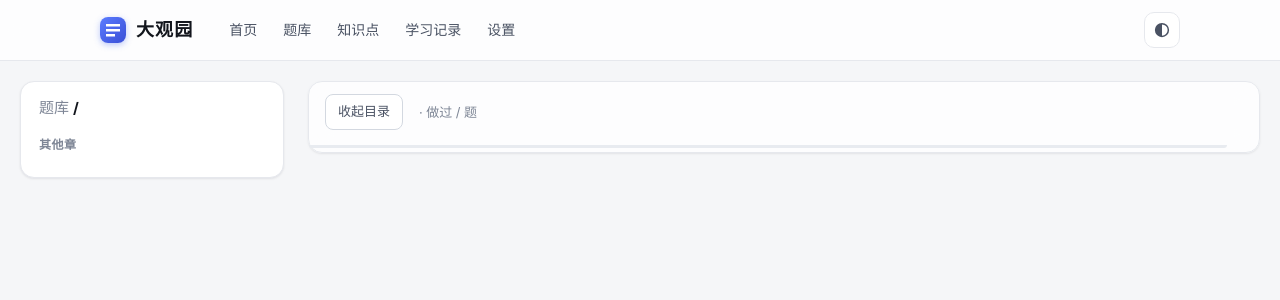
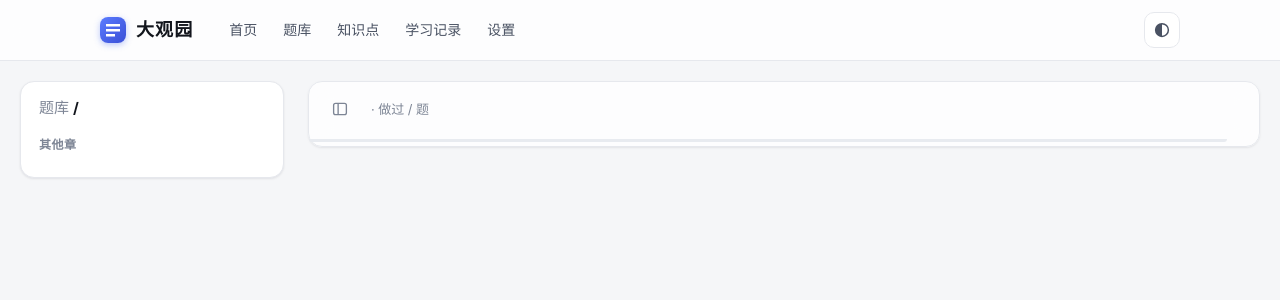
Before and after one commit to Huantian008/daguanyuan, a FastAPI app: template dgy/templates/bank_chapter.html in a window 1280 px wide. Shown: the top 300 px of the page. Run offline with FastAPI, Linux system fonts and the light colour scheme; the template is opened without the code that fills it, so the values that code supplies are empty; parts of the project's set-up code (start-up, migrations or seed data) failed here and were passed over.

Commit message:
fix(bank): shrink directory toggle to a quiet icon button
The text button pulled attention away from the question. It is now a
30px borderless sidebar icon in the muted color; the label moves to
aria-label and title so screen readers and hover still name it.

Co-Authored-By: Claude Opus 5.5 <noreply@anthropic.com>

```diff
--- a/dgy/static/css/app.css
+++ b/dgy/static/css/app.css
@@ -645,8 +645,9 @@ a.chip:hover { text-decoration: none; border-color: var(--accent); color: var(--
 .drill-track { flex-basis: 100%; height: 3px; margin: 2px -16px -14px; border-radius: 0 0 var(--radius) var(--radius); background: var(--surface-3); overflow: hidden; }
 .drill-track span { display: block; height: 100%; background: linear-gradient(90deg, var(--accent), var(--accent-ink)); transition: width .3s; }
 .drill-tree-toggle { display: none; }
-.js .drill-tree-toggle { display: inline-flex; align-items: center; flex: none; min-height: 36px; padding: 4px 12px; border: 1px solid var(--line-strong); border-radius: 8px; background: var(--surface); color: var(--ink-2); font: inherit; font-size: 13px; white-space: nowrap; cursor: pointer; }
+.js .drill-tree-toggle { display: inline-flex; align-items: center; justify-content: center; flex: none; width: 30px; height: 30px; padding: 0; border: 0; border-radius: var(--radius-sm); background: transparent; color: var(--muted); cursor: pointer; transition: background-color .15s, color .15s; }
 .drill-tree-toggle:hover { background: var(--surface-2); color: var(--ink); }
+.drill-tree-toggle svg { width: 18px; height: 18px; }
 .drill-foot { display: flex; justify-content: space-between; gap: 12px; margin-top: 20px; }
 
 .qcards { display: grid; gap: 18px; }
--- a/dgy/static/js/app.js
+++ b/dgy/static/js/app.js
@@ -169,7 +169,9 @@
     const show = () => {
       drill.classList.toggle("tree-closed", closed);
       treeToggle.setAttribute("aria-expanded", String(!closed));
-      treeToggle.textContent = closed ? "展开目录" : "收起目录";
+      const label = closed ? "展开目录" : "收起目录";
+      treeToggle.setAttribute("aria-label", label);
+      treeToggle.title = label;
     };
     treeToggle.addEventListener("click", () => {
       closed = !closed;
--- a/dgy/templates/bank_chapter.html
+++ b/dgy/templates/bank_chapter.html
@@ -30,7 +30,7 @@
 
   <div class="drill-main">
     <header class="drill-head">
-      <button type="button" class="drill-tree-toggle js-tree-toggle" aria-controls="kp-tree" aria-expanded="true" hidden>收起目录</button>
+      <button type="button" class="drill-tree-toggle js-tree-toggle" aria-controls="kp-tree" aria-expanded="true" aria-label="收起目录" title="收起目录" hidden><svg viewBox="0 0 24 24" fill="none" stroke="currentColor" stroke-width="1.8" stroke-linejoin="round" aria-hidden="true"><rect x="3.5" y="4.5" width="17" height="15" rx="2.5"/><path d="M9.5 4.5v15"/></svg></button>
       <div class="drill-title">
         <h1>{{ current.kp }}</h1>
         <p class="muted">{{ current.section }} · 做过 <span class="js-done">{{ current.done }}</span> / {{ current.total }} 题</p>
--- a/edge/src/views/bank.ts
+++ b/edge/src/views/bank.ts
@@ -87,7 +87,7 @@ export function chapterPage(meta: Meta, d: ChapterPageData) {
 
   <div class="drill-main">
     <header class="drill-head">
-      <button type="button" class="drill-tree-toggle js-tree-toggle" aria-controls="kp-tree" aria-expanded="true" hidden>收起目录</button>
+      <button type="button" class="drill-tree-toggle js-tree-toggle" aria-controls="kp-tree" aria-expanded="true" aria-label="收起目录" title="收起目录" hidden><svg viewBox="0 0 24 24" fill="none" stroke="currentColor" stroke-width="1.8" stroke-linejoin="round" aria-hidden="true"><rect x="3.5" y="4.5" width="17" height="15" rx="2.5"/><path d="M9.5 4.5v15"/></svg></button>
       <div class="drill-title">
         <h1>${current.kp}</h1>
         <p class="muted">${current.section} · 做过 <span class="js-done">${current.done}</span> / ${current.total} 题</p>
```
